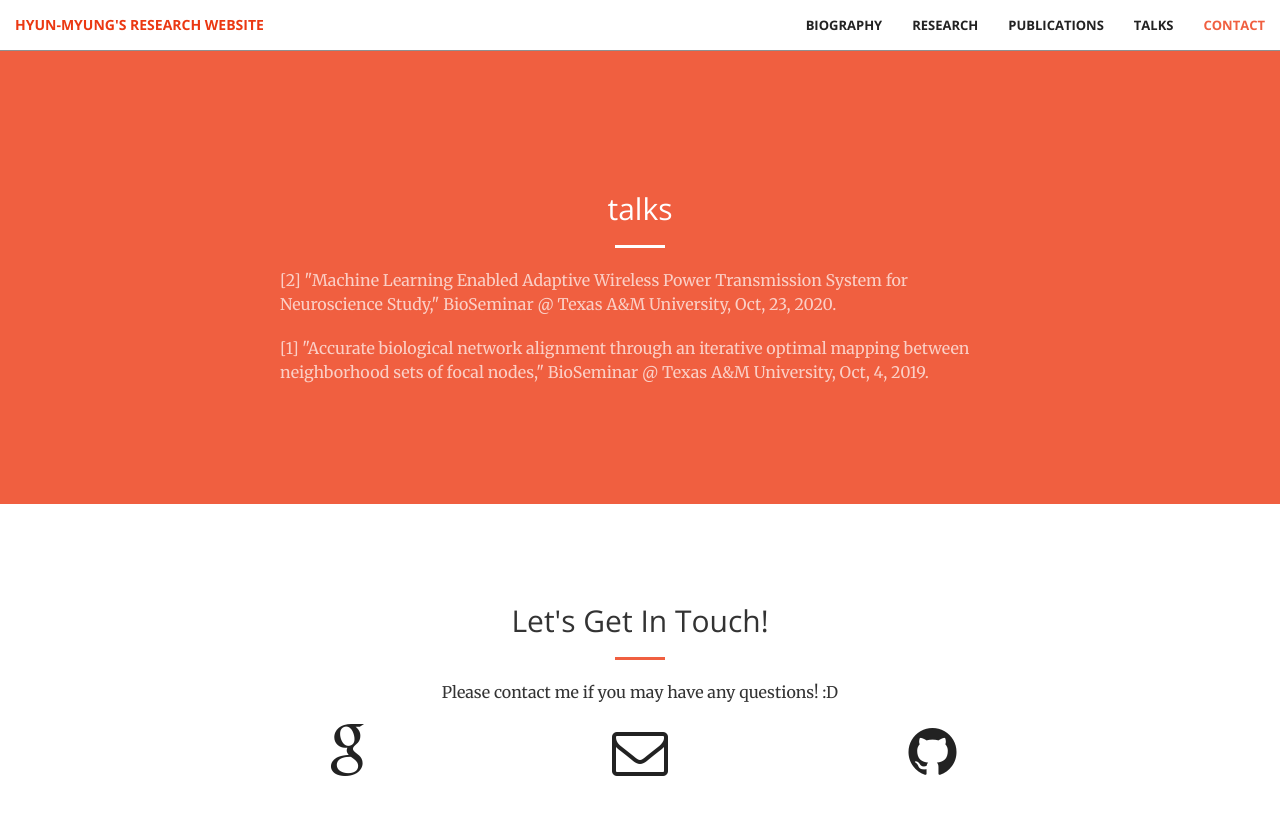
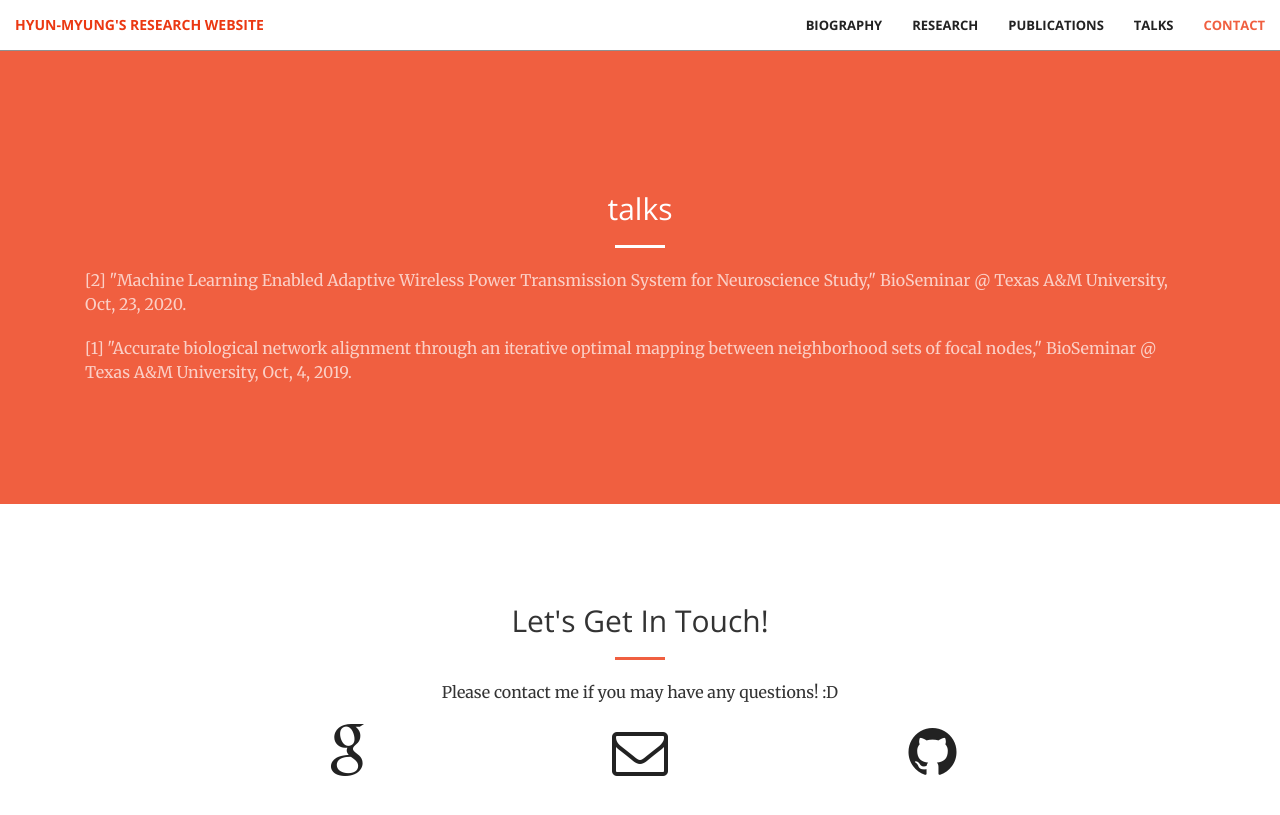
Before and after one commit to larcwind/alexpecial.github.io, a Jekyll site: the page built from index.html, in a window 1280 px wide and 900 px high, scrolled down 3883 px. Shown: the top 815 px of the window. Built offline with Jekyll 4.4.1, drawn with Linux system fonts in a browser that asks for light colours.

Commit message:
Update talks.html

```diff
--- a/_includes/talks.html
+++ b/_includes/talks.html
@@ -1,7 +1,7 @@
 <section class="bg-primary" id="talks">
     <div class="container">
         <div class="row">
-            <div class="col-lg-8 col-lg-offset-2 text-center">
+            <div class="col-lg-12 col-lg-offset-0 text-center">
                 <h2 class="section-heading">talks</h2>
                 <hr class="light">
                 <div class="col-lg-12 col-lg-offset-0 text-left">
```
